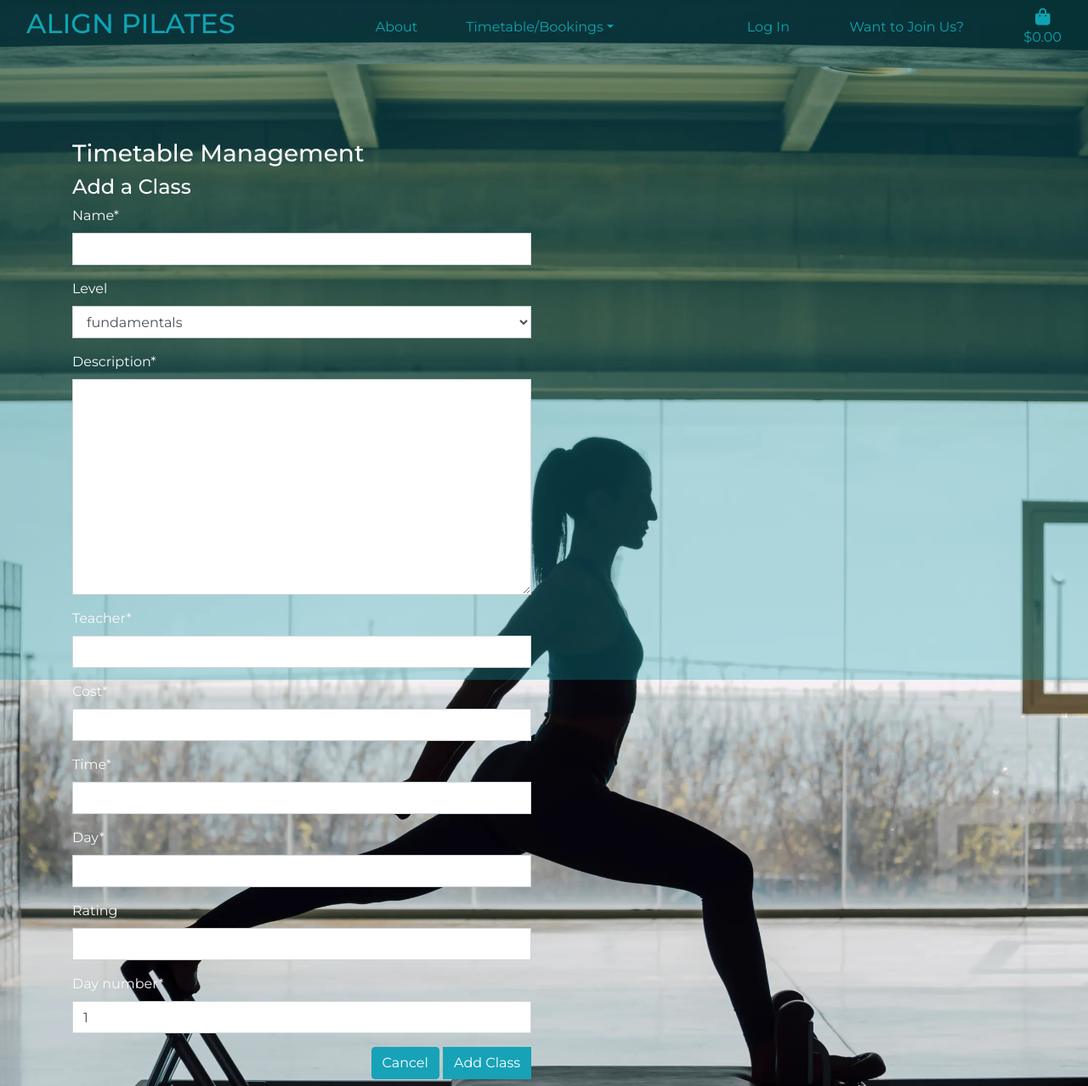
After one commit to aimeeallen94/align-pilates, a Django app: page /classes/add/ in a window 1280 px wide. The commit adds this page. Shown: the whole page at 85% size. Run offline with Django 3.2, Linux system fonts and the light colour scheme; data comes from the database, SQL or seed files in the repository; both versions use the stored data as it was after the commit; some libraries are stand-ins or nearby versions.

Commit message:
added add class functionality

```diff
--- /dev/null
+++ b/classes/forms.py
@@ -0,0 +1,18 @@
+from django import forms
+from .models import Class_Type, Level
+
+
+class ClassTypeForm(forms.ModelForm):
+
+    class Meta:
+        model = Class_Type
+        fields = '__all__'
+
+    def __init__(self, *args, **kwargs):
+        super().__init__(*args, **kwargs)
+        level = Level.objects.all()
+        friendly_names = [(l.id, l.get_friendly_name()) for l in level]
+
+        self.fields['level'].choices = friendly_names
+        for field_name, field in self.fields.items():
+            field.widget.attrs['class'] = 'border-black rounded-0'
--- /dev/null
+++ b/classes/templates/classes/add_class.html
@@ -0,0 +1,35 @@
+{% extends 'base.html' %}
+{% load static %}
+
+{% block page_header %}
+    <div class="container header-container">
+        <div class="row">
+            <div class="col"></div>
+        </div>
+    </div>
+{% endblock %}
+
+{% block content %}
+    <div class="overlay"></div>
+    <div class="container">
+        <div class="row">
+            <div class="col-12 col-lg-6">
+                <h3>Timetable Management</h3>
+                <h4>Add a Class</h4>
+            </div>
+        </div>
+        <div class="row">
+            <div class="col-12 col-md-6">
+                <form method="POST" action="{% url 'add_class' %}" class="form mb-2">
+                    {% csrf_token %}
+                    {{ form | crispy }}
+                    <div class="text-right">
+                        <a class="btn btn-info" href="{% url 'classes' %}">Cancel</a>
+                        <button class="btn btn-info rounded-0" type="submit">Add Class</button>
+                    </div>
+                </form>
+            </div>
+        </div>
+    </div>
+
+{% endblock %}
--- a/classes/urls.py
+++ b/classes/urls.py
@@ -3,5 +3,7 @@ from . import views
 
 urlpatterns = [
     path('', views.all_classes, name='classes'),
-    path('<int:class_type_id>', views.class_info, name='class_type'),
+    path('<int:class_type_id>/', views.class_info, name='class_type'),
+    path('add/', views.add_class_type, name='add_class'),
+
 ]
--- a/classes/views.py
+++ b/classes/views.py
@@ -1,7 +1,9 @@
 from django.shortcuts import render, redirect, reverse, get_object_or_404
 from django.contrib import messages
 from django.db.models import Q
+
 from .models import Class_Type, Level
+from .forms import ClassTypeForm
 
 # Create your views here.
 
@@ -69,3 +71,24 @@ def class_info(request, class_type_id):
     }
 
     return render(request, 'classes/class_type.html', context )
+
+def add_class_type(request):
+    """ Add a class to the timetable """
+
+    if request.method == 'POST':
+        form = ClassTypeForm(request.POST, request.FILES)
+        if form.is_valid():
+            form.save()
+            messages.success(request, 'Successfully added class!')
+            return redirect(reverse('add_class'))
+        else:
+            messages.error(request, 'Failed to add class. Please ensure the form is valid.')
+    else:
+        form = ClassTypeForm()
+
+    template = 'classes/add_class.html'
+    context = {
+        'form': form,
+    }
+
+    return render(request, template, context)
--- a/profiles/views.py
+++ b/profiles/views.py
@@ -16,8 +16,10 @@ def profile(request):
         if form.is_valid():
             form.save()
             messages.success(request, 'Profile Updated Successfully!')
-
-    form = UserProfileForm(instance=profile)
+        else:
+            messages.error(request, 'Updating failed, please try again.')
+    else:
+        form = UserProfileForm(instance=profile)
     reservations = profile.reservations.all()
 
     template = 'profiles/profile.html'
--- a/templates/includes/main-nav.html
+++ b/templates/includes/main-nav.html
@@ -25,7 +25,7 @@
                 <div class="dropdown-menu border-0" aria-labelledby="options">
                 {% if request.user.is_authenticated %}
                     {% if request.user.is_superuser %}
-                        <a href="" class="dropdown-item">Timetable Management</a>
+                        <a href="{% url 'add_class' %}" class="dropdown-item">Timetable Management</a>
                     {% endif %}
                     <a href="{% url 'profile' %}" class="dropdown-item">My Profile</a>
                     <a href="{% url 'account_logout' %}" class="dropdown-item">Logout</a>
--- a/templates/includes/mobile-top-header.html
+++ b/templates/includes/mobile-top-header.html
@@ -12,7 +12,7 @@
                 <div class="dropdown-item border-0" aria-labelledby="options">
                     {% if request.user.is_authenticated %}
                         {% if request.user.is_superuser %}
-                            <a href="" class="nav-item dropdown">Timetable Management</a>
+                            <a href="{% url 'add_class' %}" class="nav-item dropdown">Timetable Management</a>
                         {% endif %}
                         <div class="dropdown-divider"></div>
                         <a href="{% url 'profile' %}" class=" nav-item dropdown">My Profile</a>
```
Also changed, not shown: db.sqlite3.
